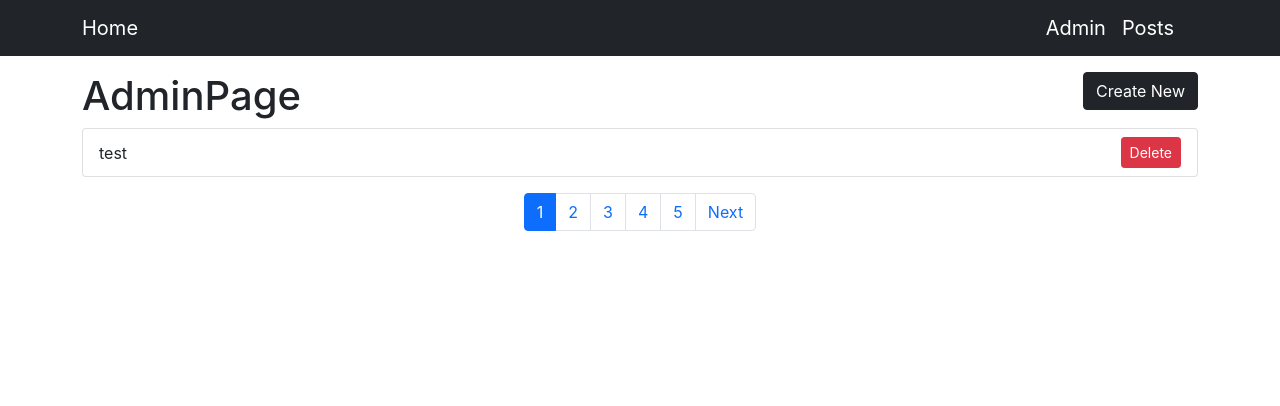
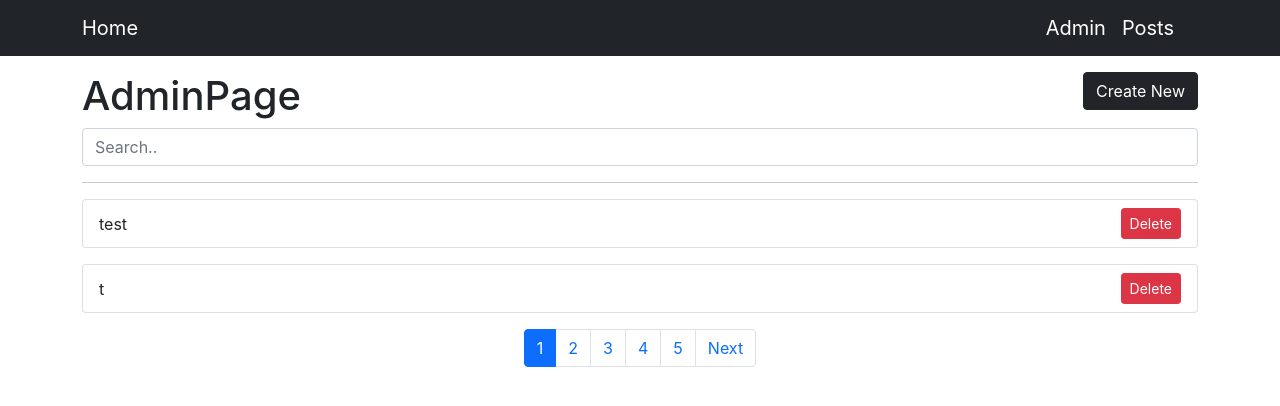
Before and after one commit to dailybetter/DailyBetterWeb, a React (Create React App) app: page /admin in a window 1280 px wide. Shown: the top 406 px of the page. Built offline with nearby package versions, Linux system fonts and the light colour scheme; data requests are answered from the project's data file.

Commit message:
Feat: Search 기능 구현, 기능 구현 중 blogform-limit 변수를 3으로 했을 때 pagination에서 next버튼이 생성되지 않는 버그 발견, 추후 원인 분석 및 수정 필요

```diff
--- a/src/components/BlogList.js
+++ b/src/components/BlogList.js
@@ -15,7 +15,8 @@ const BlogList = ({ isAdmin }) => {
   const [currentPage, setCurrentPage] = useState(1);
   const [numberOfPosts, setNumberOfPosts] = useState(0);
   const [numberOfPages, setNumberOfPages] = useState(0);
-  const limit = 1;
+  const [searchText, setSearchText] = useState('');
+  const limit = 2;
   const onClickPageButton = (page) => {
     history.push(`${location.pathname}?page=${page}`);
     getPosts(page);
@@ -33,6 +34,7 @@ const BlogList = ({ isAdmin }) => {
         _limit: limit,
         _sort: 'id',
         _order: 'desc',
+        title_like: searchText,
       };
       if (!isAdmin) {
         params = { ...params, publish: true };
@@ -47,7 +49,7 @@ const BlogList = ({ isAdmin }) => {
           setLoading(false);
         });
     },
-    [isAdmin]
+    [isAdmin, searchText]
   );
 
   useEffect(() => {
@@ -64,10 +66,6 @@ const BlogList = ({ isAdmin }) => {
 
   if (loading) {
     return <Spinner />;
-  }
-
-  if (posts.length === 0) {
-    return <div>'No posts found'</div>;
   }
 
   const renderPageList = () => {
@@ -95,7 +93,25 @@ const BlogList = ({ isAdmin }) => {
       );
     });
   };
+  const onSearch = (e) => {
+    if (e.key === 'Enter') {
+      getPosts(1);
+    }
+  };
   return (
+    <>
+      <input
+        className='form-control'
+        type='text'
+        placeholder='Search..'
+        value={searchText}
+        onChange={(e) => setSearchText(e.target.value)}
+        onKeyUp={onSearch}
+      />
+      <hr />
+      {posts.length === 0 ? (
+        <div>'No posts found'</div>
+      ) : (
         <>
           {renderPageList()}
           {numberOfPages > 1 && (
@@ -104,6 +120,8 @@ const BlogList = ({ isAdmin }) => {
               numberOfPages={numberOfPages}
               onClick={onClickPageButton}
             />
+          )}
+        </>
       )}
     </>
   );
```
Lines whose indentation alone changed are shown as unchanged.
